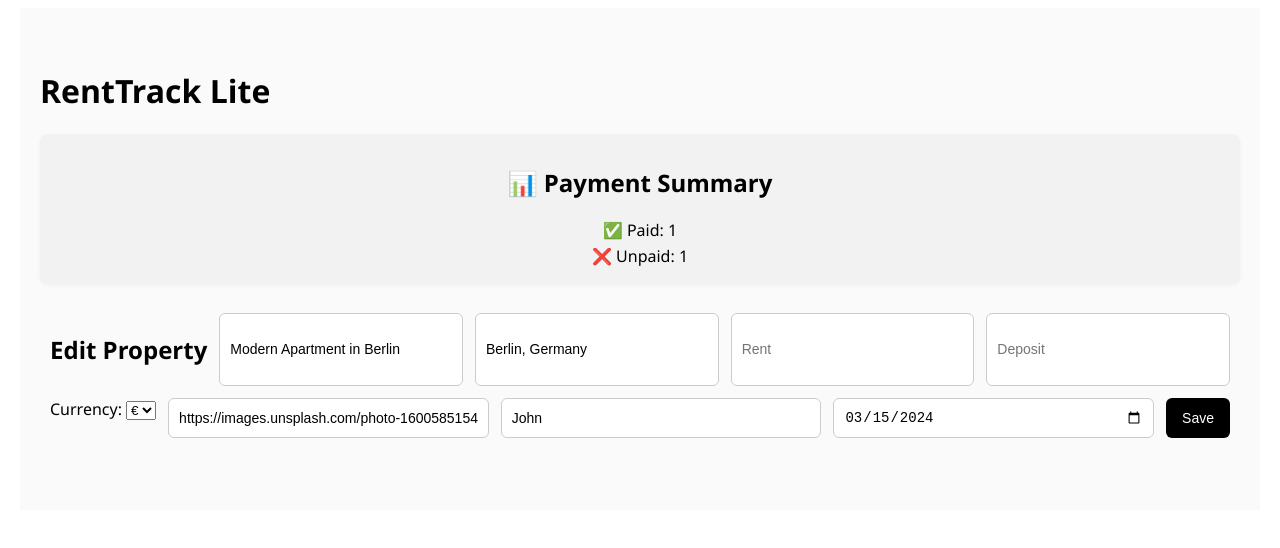
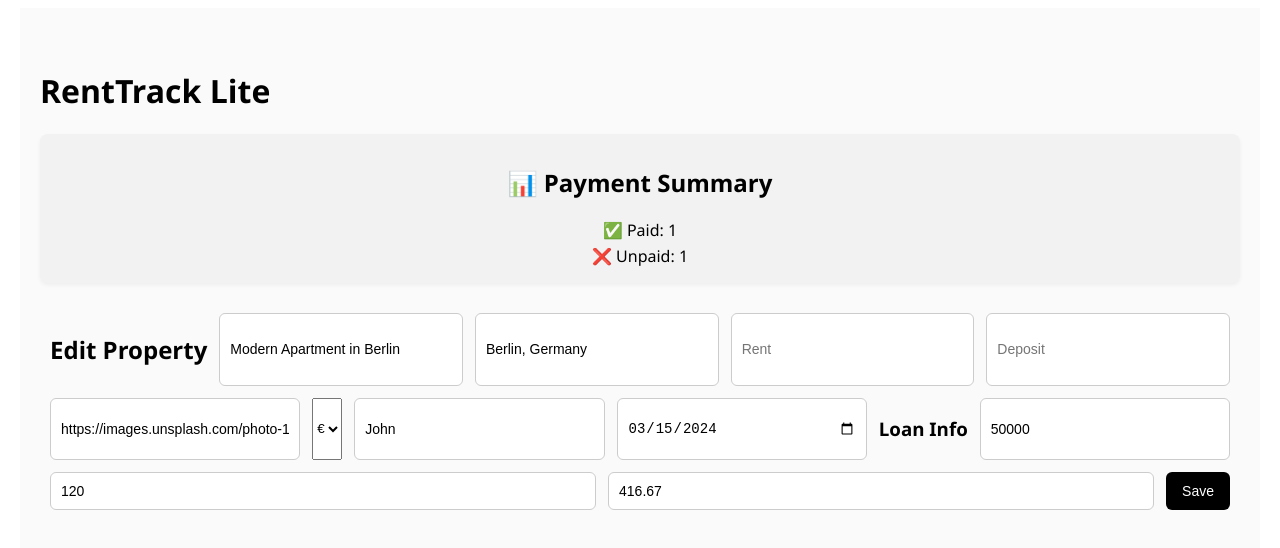
Before and after one commit to bingbingkarl-chen/renttrack-lite, a React (Create React App) app: page /edit/1 in a window 1280 px wide. Shown: the top 548 px of the page. Built offline with nearby package versions, Linux system fonts and the light colour scheme.

Commit message:
feat: add loan info input and display for properties

```diff
--- a/src/pages/EditProperty.js
+++ b/src/pages/EditProperty.js
@@ -18,10 +18,14 @@ const EditProperty = ({ propertyList, onUpdate }) => {
     tenantName: "",
     moveInDate: "",
     currency: "EUR",
+    loanAmount: "",
+    loanMonths: "",
+    monthlyPayment: "",
   });
 
   const [error, setError] = useState("");
 
+  // 1. 数据回显 property 到 formData
   useEffect(() => {
     if (property) {
       setFormData({
@@ -35,9 +39,30 @@ const EditProperty = ({ propertyList, onUpdate }) => {
         tenantName: property.tenant?.name || "",
         moveInDate: property.tenant?.moveInDate || "",
         currency: property.currency || "EUR",
+        loanAmount: property.loan?.amount || "",
+        loanMonths: property.loan?.months || "",
+        monthlyPayment: property.loan?.monthlyPayment || "",
       });
     }
   }, [property]);
+
+  // 2. 自动计算月供
+  useEffect(() => {
+    if (
+      formData.loanAmount &&
+      formData.loanMonths &&
+      !isNaN(formData.loanAmount) &&
+      !isNaN(formData.loanMonths) &&
+      Number(formData.loanMonths) !== 0
+    ) {
+      setFormData((prev) => ({
+        ...prev,
+        monthlyPayment: (
+          Number(prev.loanAmount) / Number(prev.loanMonths)
+        ).toFixed(2),
+      }));
+    }
+  }, [formData.loanAmount, formData.loanMonths]);
 
   const handleChange = (e) => {
     const { name, value } = e.target;
@@ -60,14 +85,12 @@ const EditProperty = ({ propertyList, onUpdate }) => {
       tenantName,
       moveInDate,
       currency,
+      loanAmount,
+      loanMonths,
+      monthlyPayment,
     } = formData;
 
-    if (
-      !title.trim() ||
-      !location.trim() ||
-      !rent.toString().trim() ||
-      !deposit.toString().trim()
-    ) {
+    if (!title.trim() || !location.trim() || !rent.trim() || !deposit.trim()) {
       setError("Please fill in all required fields.");
       return;
     }
@@ -81,23 +104,28 @@ const EditProperty = ({ propertyList, onUpdate }) => {
       deposit,
       image: image || "",
       isPaid: isPaid || false,
+      currency,
       tenant: {
         name: tenantName,
         moveInDate: moveInDate,
       },
+      loan: {
+        amount: Number(loanAmount) || 0,
+        months: Number(loanMonths) || 0,
+        monthlyPayment: Number(monthlyPayment) || 0,
+      },
       rentRecords: property.rentRecords || [],
-      currency,
     };
 
     onUpdate(submitData);
     navigate("/");
   };
+
   if (!property) return <div>Property not found.</div>;
 
   return (
     <form className="add-property-form" onSubmit={handleSubmit}>
       <h2>Edit Property</h2>
-
       {error && <p className="error-message">{error}</p>}
 
       <input
@@ -131,25 +159,21 @@ const EditProperty = ({ propertyList, onUpdate }) => {
         value={formData.deposit}
         onChange={handleChange}
       />
-      <label>
-        Currency:&nbsp;
-        <select
-          name="currency"
-          value={formData.currency}
-          onChange={handleChange}
-        >
-          <option value="EUR">€</option>
-          <option value="CNY">¥</option>
-        </select>
-      </label>
 
       <input
         type="text"
         name="image"
-        placeholder="Image URL (optional)"
+        placeholder="Image URL"
         value={formData.image}
         onChange={handleChange}
       />
+
+      <select name="currency" value={formData.currency} onChange={handleChange}>
+        <option value="EUR">€</option>
+        <option value="CNY">¥</option>
+      </select>
+
+      {/* 租客信息 */}
       <input
         type="text"
         name="tenantName"
@@ -157,6 +181,7 @@ const EditProperty = ({ propertyList, onUpdate }) => {
         value={formData.tenantName}
         onChange={handleChange}
       />
+
       <input
         type="date"
         name="moveInDate"
@@ -165,7 +190,33 @@ const EditProperty = ({ propertyList, onUpdate }) => {
         onChange={handleChange}
       />
 
-      <button type="submit">Save</button>
+      {/* 贷款信息 */}
+      <h3>Loan Info</h3>
+      <input
+        type="number"
+        name="loanAmount"
+        placeholder="Loan Amount"
+        value={formData.loanAmount}
+        onChange={handleChange}
+      />
+      <input
+        type="number"
+        name="loanMonths"
+        placeholder="Months"
+        value={formData.loanMonths}
+        onChange={handleChange}
+      />
+      <input
+        type="number"
+        name="monthlyPayment"
+        placeholder="Monthly Payment"
+        value={formData.monthlyPayment}
+        onChange={handleChange}
+      />
+
+      <button type="submit" className="primary">
+        Save
+      </button>
     </form>
   );
 };
```
